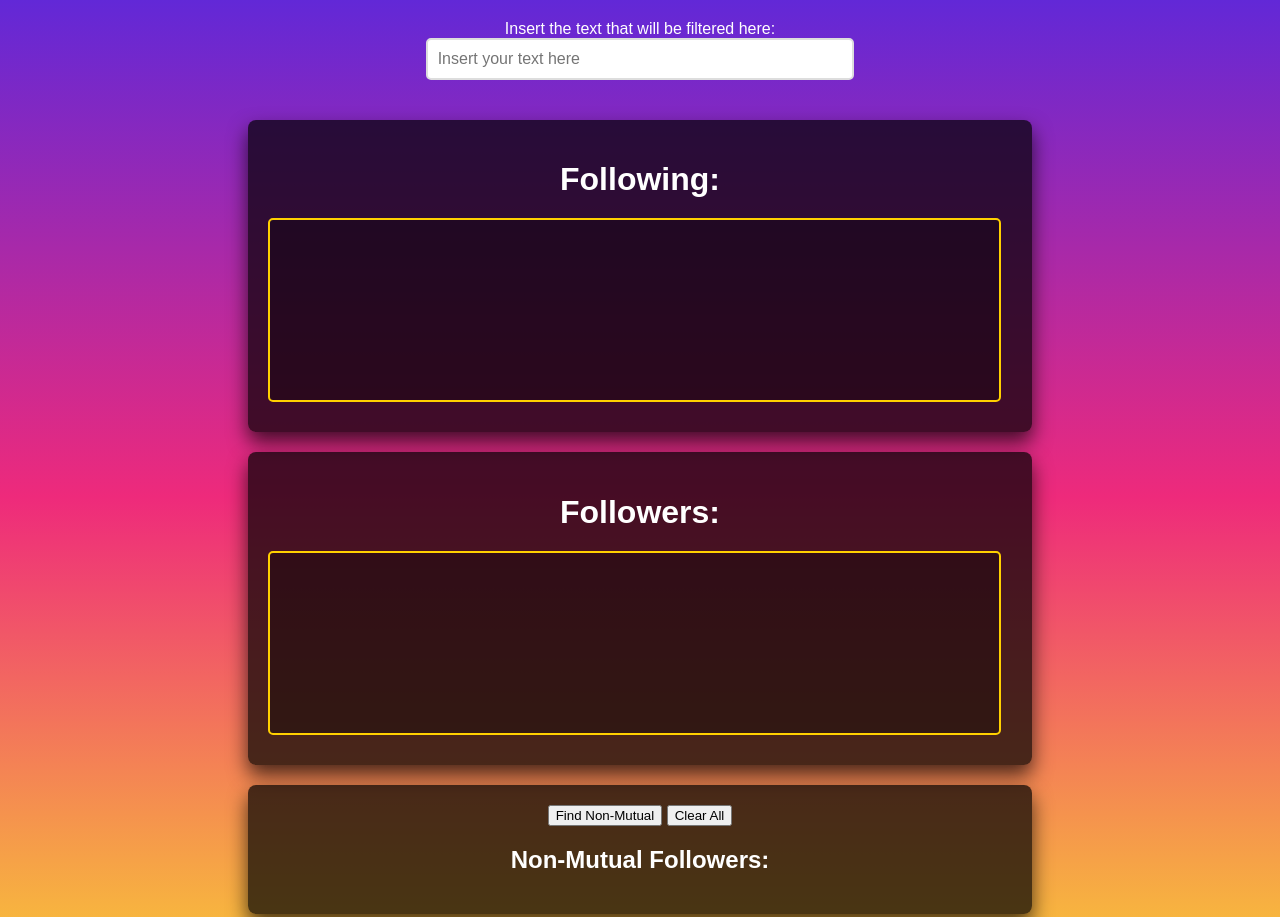
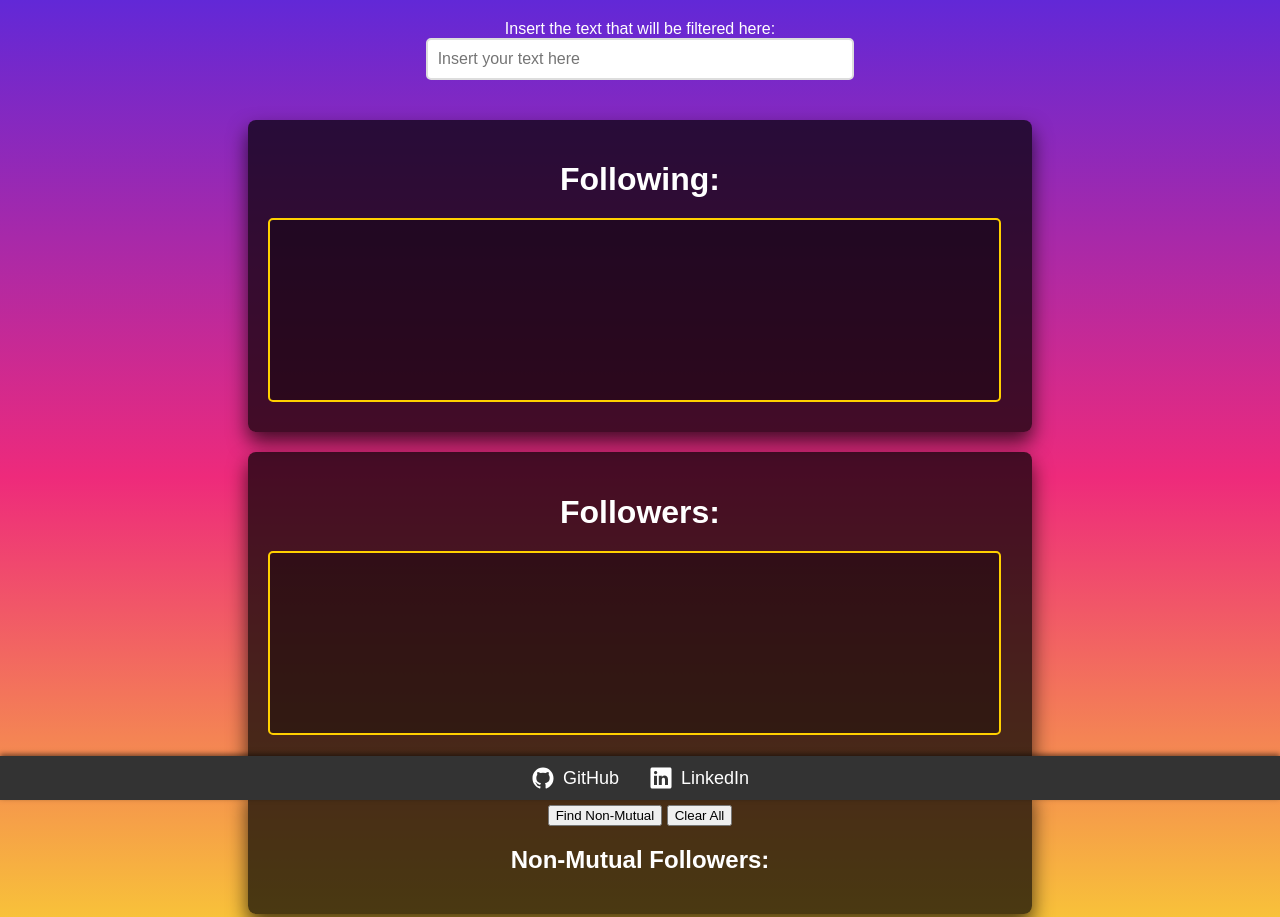
Before and after one commit to Doikson/InstaFollowListJS, a plain HTML site: page index.html in a window 1280 px wide. Shown: the top 917 px of the page. Drawn offline with nearby package versions, Linux system fonts and the light colour scheme.

```diff
--- a/style.css
+++ b/style.css
@@ -1,6 +1,6 @@
 body {
   font-family: Arial, sans-serif;
-    background-image: linear-gradient( #6228d7, #ee2a7b, #f9ce34);
+  background-image: linear-gradient(#6228d7, #ee2a7b, #f9ce34);
   color: #ffffff;
   margin: 0;
   padding: 20px;
@@ -25,16 +25,16 @@ body {
 
 .container {
   text-align: center;
-    background: hsla(0, 0%, 0%, 0.700);
+  background: hsla(0, 0%, 0%, 0.7);
   padding: 20px;
   border-radius: 8px;
-    box-shadow: 0 10px 20px hsla(0, 0%, 0%, 0.700);
+  box-shadow: 0 10px 20px hsla(0, 0%, 0%, 0.7);
   width: 60%;
   max-width: 800px;
 }
 
-
-  h1, h2 {
+h1,
+h2 {
   margin-bottom: 20px;
 }
 
@@ -52,7 +52,7 @@ body {
 
 [contenteditable]:focus {
   outline: none;
-    border-color: #8c00ff;
+  border-color: #6228d7;
 }
 
 p {
@@ -70,3 +70,37 @@ body {
 ul li {
   margin-bottom: 10px;
 }
+
+.footer {
+  position: fixed;
+  bottom: 0;
+  left: 0;
+  width: 100%;
+  background-color: #333;
+  color: #fff;
+  display: flex;
+  justify-content: center;
+  align-items: center;
+  padding: 10px 0;
+  box-shadow: 0 -2px 5px rgba(0, 0, 0, 0.5);
+  z-index: 1000;
+}
+
+.footer a {
+  color: #fff;
+  text-decoration: none;
+  margin: 0 15px;
+  display: flex;
+  align-items: center;
+  font-size: 18px;
+  transition: color 0.3s ease;
+}
+
+.footer a:hover {
+  color: #f9ce34;
+}
+
+.footer ion-icon {
+  font-size: 24px;
+  margin-right: 8px;
+}
```
Lines whose indentation alone changed are shown as unchanged.
